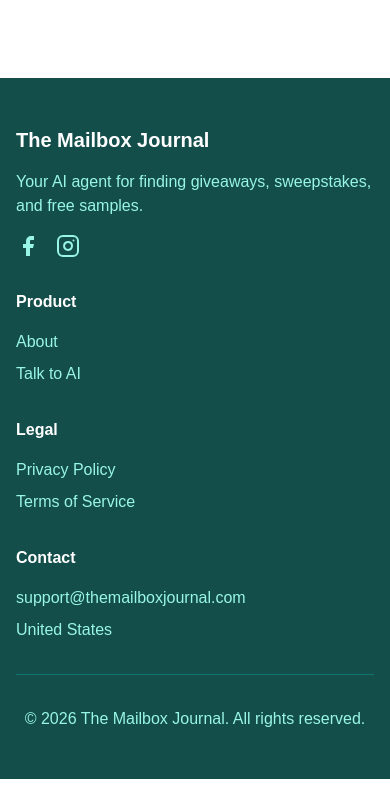
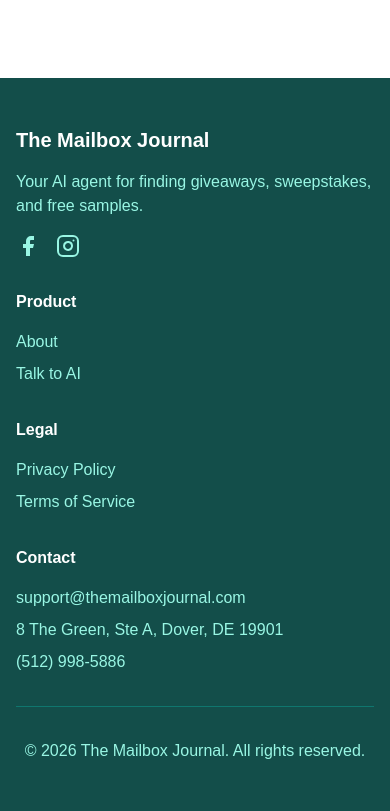
Before and after one commit to Textingman/push-mailboxjournal, a Next.js app: page /terms in a window 390 px wide. Shown: the part 8072-8883 px from the top of the page. Before the commit the page ends 8851 px from the top, so only its background shows below. Built offline with nearby package versions, Linux system fonts and the light colour scheme.

Commit message:
Update footer address and add support phone number

```diff
--- a/app/components/Footer.tsx
+++ b/app/components/Footer.tsx
@@ -74,7 +74,10 @@ export default function Footer() {
               support@themailboxjournal.com
             </p>
             <p className="mt-2" style={{ color: '#99F6E4' }}>
-              United States
+              8 The Green, Ste A, Dover, DE 19901
+            </p>
+            <p className="mt-2" style={{ color: '#99F6E4' }}>
+              (512) 998-5886
             </p>
           </div>
         </div>
```
